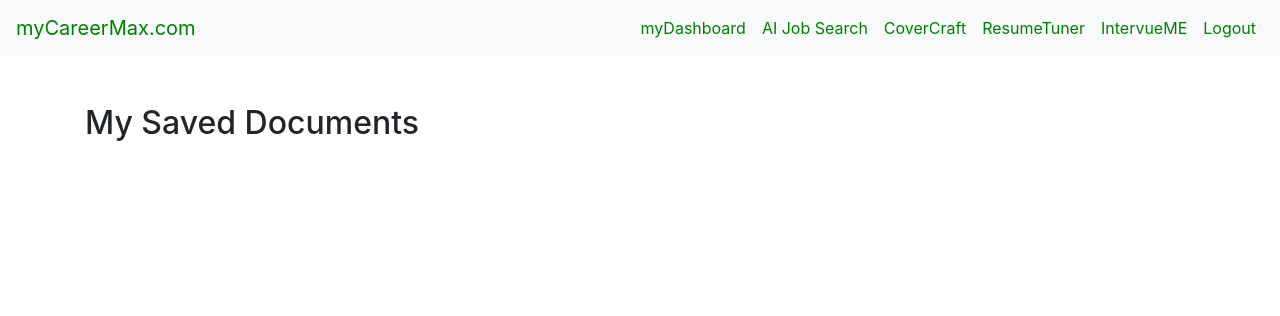
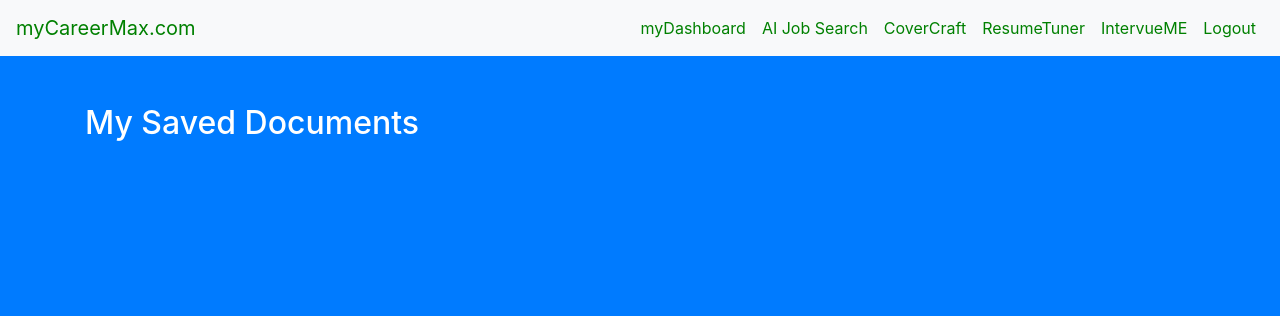
Before and after one commit to jakajoko0/mycareermax, a Flask app: page /dashboard in a window 1280 px wide. Shown: the top 316 px of the page. Run offline with Flask 3, Linux system fonts and the light colour scheme; a user stored in the database is signed in; data that the repository does not hold is empty; some libraries are stand-ins or nearby versions.

Commit message:
changed logo colors and dashboard background

```diff
--- a/templates/cover_letter_generator.html
+++ b/templates/cover_letter_generator.html
@@ -55,7 +55,7 @@
         </div>
     </nav>
     <div style="text-align:center;">
-        <img alt="Your Logo" src="https://drive.google.com/uc?export=download&amp;id=1TqMNQA_uBek_3NaQdo1qc3wwnTvtWRri"
+        <img alt="Your Logo" src="https://drive.google.com/uc?export=download&id=1K2e5WdSBanxyJSp7dfp3crxO5yMlg9yo"
             style="max-width:100%;" />
     </div>
     <div class="d-none" id="loading-spinner"
--- a/templates/dashboard.html
+++ b/templates/dashboard.html
@@ -13,6 +13,11 @@
         .green-text .nav-link,
         .green-text .navbar-brand {
             color: green !important;
+        }
+    </style>
+    <style>
+        body {
+            background-color: #007BFF;
         }
     </style>
 </head>
@@ -51,7 +56,7 @@
 
 
     <!-- Main Content -->
-    <div class="container mt-5">
+    <div class="container mt-5" style="color: white;">
         <h2>My Saved Documents</h2>
         <ul class="list-group" id="saved-documents-list">
         </ul>
--- a/templates/interview_prep.html
+++ b/templates/interview_prep.html
@@ -217,7 +217,7 @@
       </div>
     </nav>
     <div style="text-align:center;">
-      <img alt="Your Logo" src="https://drive.google.com/uc?export=download&amp;id=1Fdbl-xJ_P22pVjPOlEeLzL1LE2aE144u"
+      <img alt="Your Logo" src="https://drive.google.com/uc?export=download&id=1mLGoQd5J0gTz1_cEpdgItm1ZsKuvDEyT"
         style="max-width:100%;" />
     </div>
     <form enctype="multipart/form-data" id="interview-form">
--- a/templates/resume_enhancer.html
+++ b/templates/resume_enhancer.html
@@ -120,8 +120,7 @@
     </nav>
     <header>
         <div style="text-align:center;">
-            <img alt="Your Logo"
-                src="https://drive.google.com/uc?export=download&amp;id=1K0CTibjyfL3W-TTMAp4pfxB_tztqbkuN"
+            <img alt="Your Logo" src="https://drive.google.com/uc?export=download&id=1GRzRR29O2fGVniMvpayyOiBuF_u9TdHT"
                 style="max-width:100%;" />
         </div>
     </header>
```
